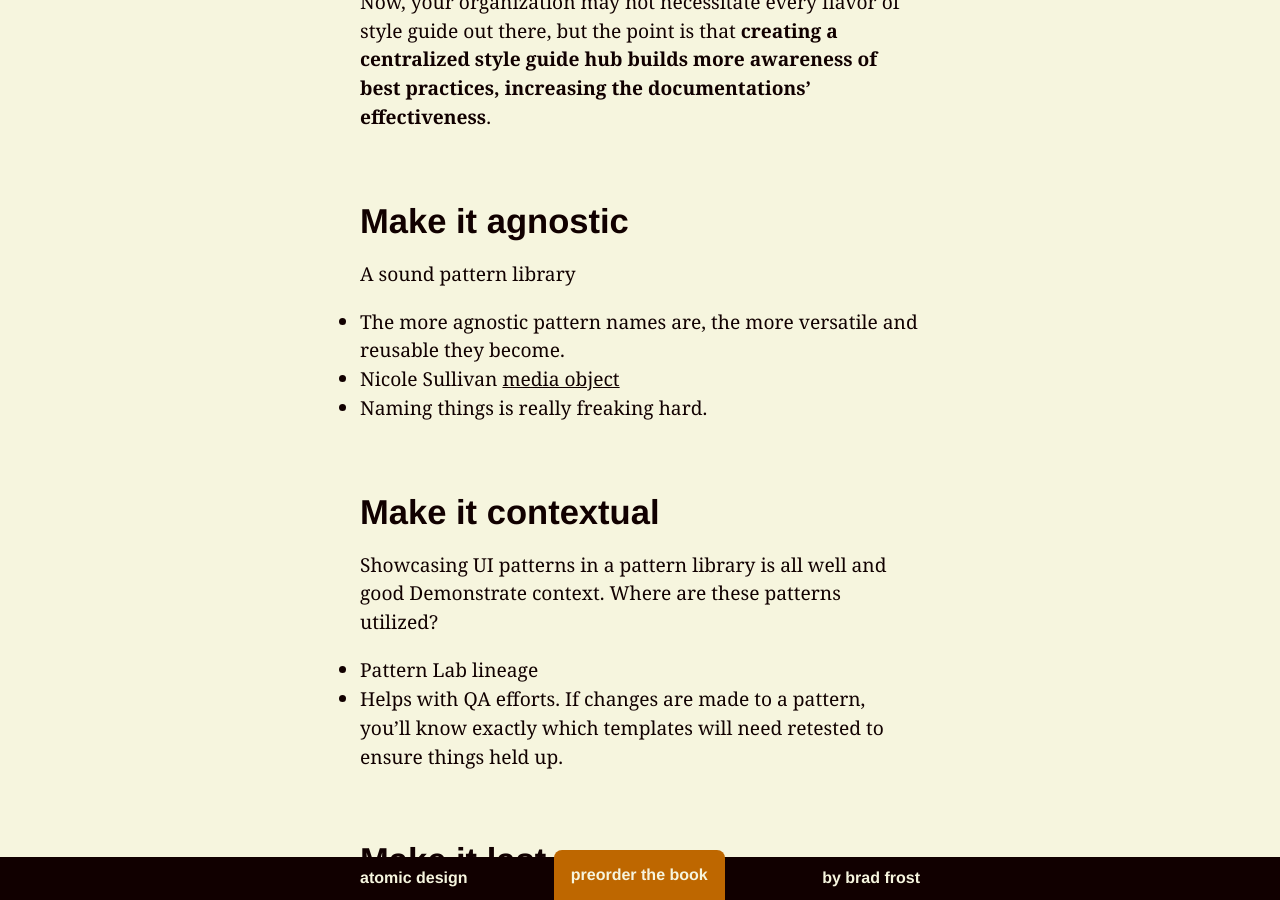
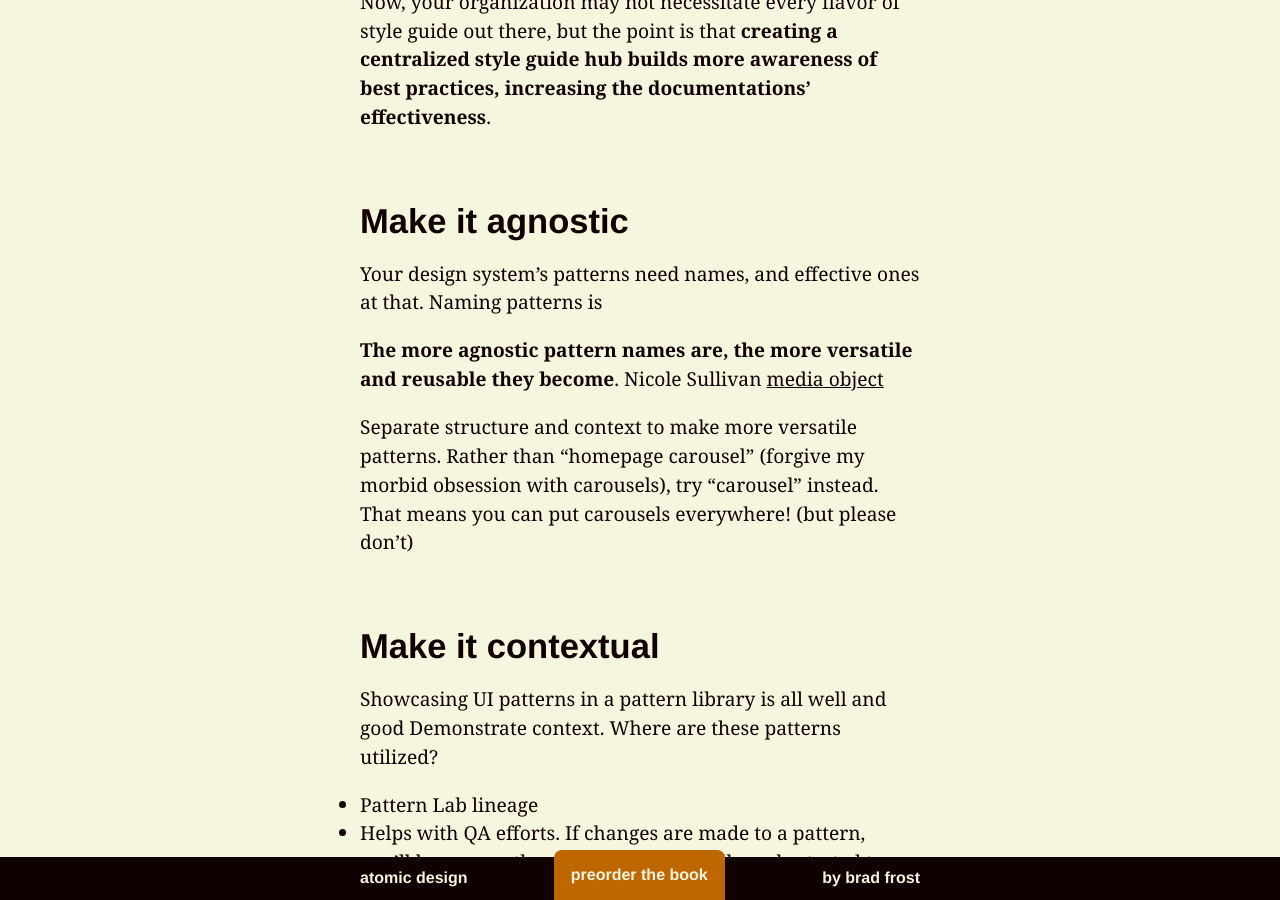
Before and after one commit to bradfrost/atomic-design, a Jekyll site: the page built from chapter-5.md, in a window 1280 px wide and 900 px high, scrolled down 29122 px. Built offline with Jekyll 4.4.1, drawn with Linux system fonts in a browser that asks for light colours.

Commit message:
Chapter 5 draft
Make it bigger

```diff
--- a/chapter-5.md
+++ b/chapter-5.md
@@ -236,10 +236,11 @@ A visible, cross-disciplinary, approachable pattern library is one that your tea
 Now, your organization may not necessitate every flavor of style guide out there, but the point is that **creating a centralized style guide hub builds more awareness of best practices, increasing the documentations' effectiveness**.
 
 ## Make it agnostic
-A sound pattern library
-- The more agnostic pattern names are, the more versatile and reusable they become.
-- Nicole Sullivan [media object](http://www.stubbornella.org/content/2010/06/25/the-media-object-saves-hundreds-of-lines-of-code/)
-- Naming things is really freaking hard.
+Your design system's patterns need names, and effective ones at that. Naming patterns is
+
+**The more agnostic pattern names are, the more versatile and reusable they become**. Nicole Sullivan [media object](http://www.stubbornella.org/content/2010/06/25/the-media-object-saves-hundreds-of-lines-of-code/)
+
+Separate structure and context to make more versatile patterns. Rather than "homepage carousel" (forgive my morbid obsession with carousels), try "carousel" instead. That means you can put carousels everywhere! (but please don't)
 
 ## Make it contextual
 Showcasing UI patterns in a pattern library is all well and good  Demonstrate context. Where are these patterns utilized?
```
Also changed, not shown: 2 other files.
